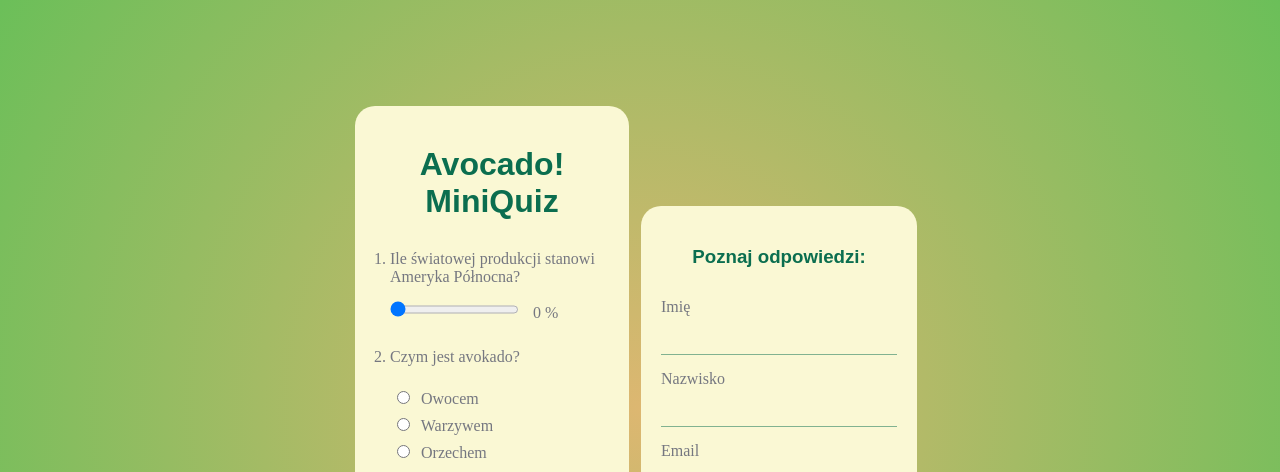
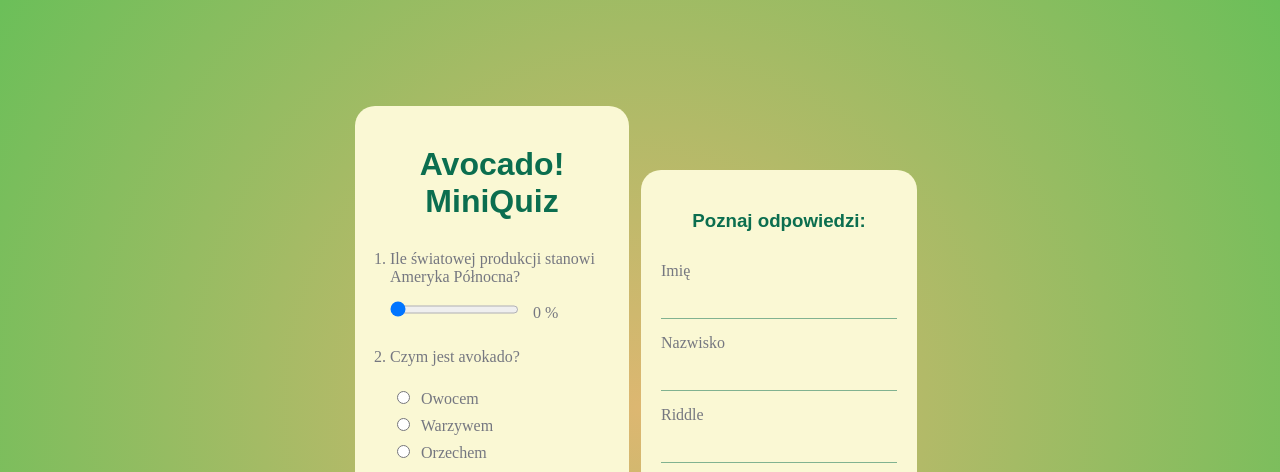
Before and after one commit to Wince90/Avocado-MiniQuiz, a website: page index.html in a window 1280 px wide. Shown: the top 472 px of the page. Drawn offline with Linux system fonts and the light colour scheme.

```diff
--- a/index.html
+++ b/index.html
@@ -48,6 +48,7 @@
         <h3 class="question__header">Poznaj odpowiedzi:</h3>
         <label for="name">Imię</label><br><input type="text" id="name" name="name" required="required"><br>
         <label for="forname">Nazwisko</label><br><input type="text" id="forname" name="forname" required="required"><br>
+        <label for="riddle">Riddle</label><br><input type="text" id="riddle" name="riddle">
         <label for="mail">Email</label><br><input type="email" id="mail" name="mail" required="required"><br>
         <input class="submit" type="submit" onclick="">
     </fieldset>
```
Also changed, not shown: package.json (added, +22 -0 lines), 2 other files.
